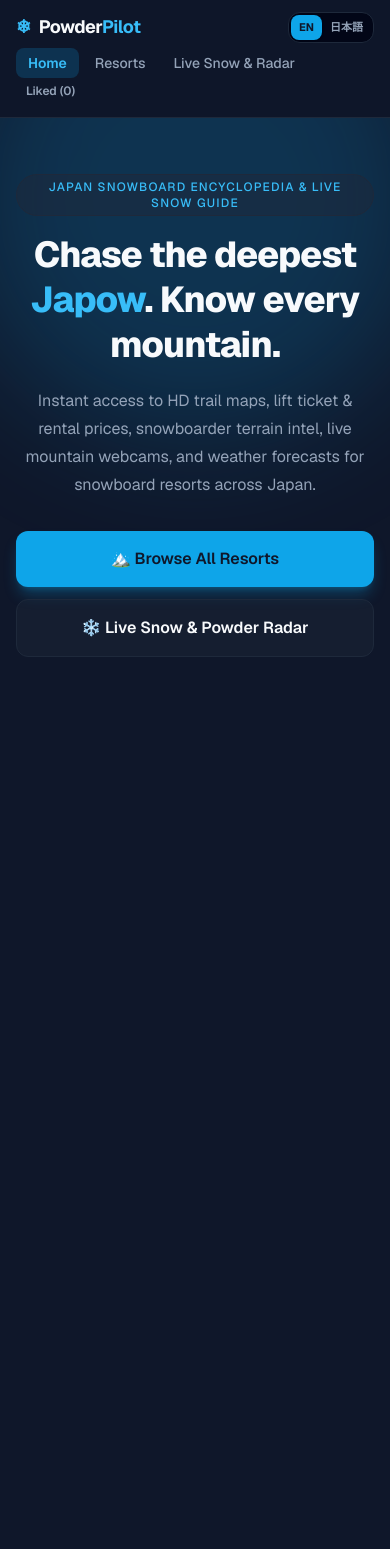
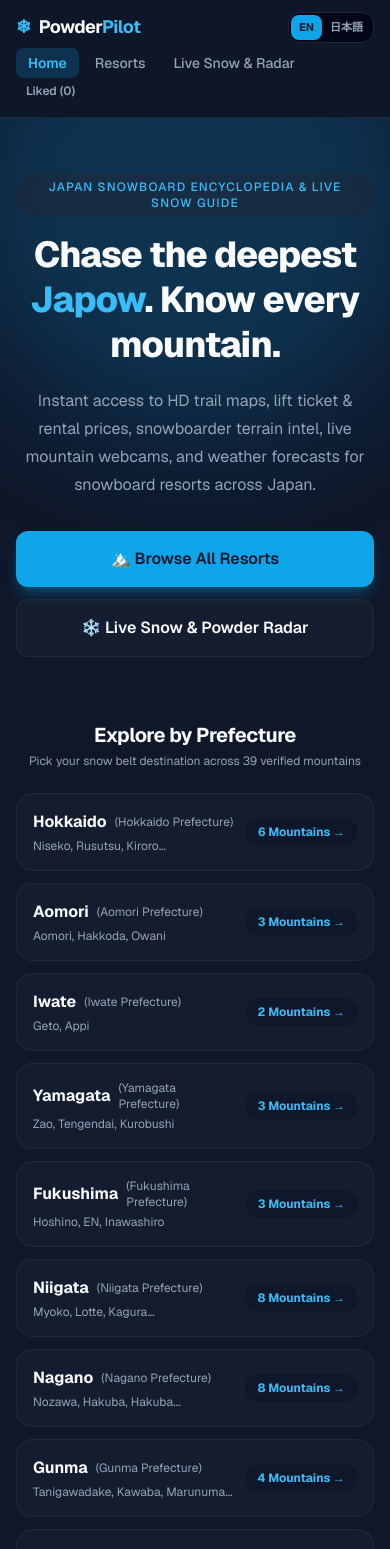
Before and after one commit to pujankhatri1689/powderpilot-japan, a Next.js app: page / in a window 390 px wide. Shown: the top 1549 px of the page. Before the commit the page ends 844 px from the top, so only its background shows below. Built offline with nearby package versions, Linux system fonts and the light colour scheme.

Commit message:
feat: add 2-column homepage prefecture grid, live count badges, and regional search

```diff
--- a/src/app/conditions/page.tsx
+++ b/src/app/conditions/page.tsx
@@ -4,7 +4,7 @@
 export const metadata: Metadata = {
   title: "Live Snow Conditions & Powder Radar | PowderPilot Japan",
   description:
-    "7-day summit snowfall leaderboard, freezing levels, and temperatures across Nagano, Niigata, and Gunma ski resorts.",
+    "7-day summit snowfall leaderboard, freezing levels, and temperatures across 39 ski resorts in Hokkaido, Tohoku, Nagano, Niigata, Gunma, and Gifu.",
 };
 
 export default function ConditionsPage() {
--- a/src/app/page.tsx
+++ b/src/app/page.tsx
@@ -2,9 +2,10 @@
 
 import Link from "next/link";
 import { useLanguage } from "@/context/LanguageContext";
+import { REGIONS, RESORTS } from "@/data/resorts";
 
 export default function Home() {
-  const { t } = useLanguage();
+  const { t, localizeRegion } = useLanguage();
 
   return (
     <section className="relative flex flex-1 flex-col overflow-hidden bg-charcoal">
@@ -14,7 +15,7 @@
         className="pointer-events-none absolute -top-40 left-1/2 h-[480px] w-[480px] -translate-x-1/2 rounded-full bg-ice-deep/20 blur-3xl"
       />
 
-      <div className="relative mx-auto flex w-full max-w-6xl flex-col items-center px-4 pt-14 pb-20 text-center sm:px-6 sm:pt-20 sm:pb-28">
+      <div className="relative mx-auto flex w-full max-w-6xl flex-col items-center px-4 pt-14 pb-20 text-center sm:px-6 sm:pt-20 sm:pb-24">
         <p className="mb-4 rounded-full border border-charcoal-light bg-charcoal-light/50 px-4 py-1 text-xs font-medium uppercase tracking-widest text-ice">
           {t.home.badge}
         </p>
@@ -43,6 +44,55 @@
             {t.home.radarBtn}
           </Link>
         </div>
+
+        {/* 2-Column Prefecture Choices */}
+        <div className="mt-16 w-full max-w-4xl text-left">
+          <div className="mb-6 flex flex-col items-center text-center">
+            <h2 className="text-xl font-bold tracking-tight text-snow sm:text-2xl">
+              {t.home.prefectureSectionTitle}
+            </h2>
+            <p className="mt-1 text-xs text-snow-muted sm:text-sm">
+              {t.home.prefectureSectionSubtitle}
+            </p>
+          </div>
+
+          <div className="grid gap-3 sm:grid-cols-2">
+            {REGIONS.map((region) => {
+              const resortsInRegion = RESORTS.filter((r) => r.region === region);
+              const previewNames = resortsInRegion
+                .slice(0, 3)
+                .map((r) => r.name.split(/[\s(（]/)[0])
+                .join(", ");
+              const hasMore = resortsInRegion.length > 3;
+
+              return (
+                <Link
+                  key={region}
+                  href={`/resorts?region=${region}`}
+                  className="group flex items-center justify-between gap-3 rounded-2xl border border-charcoal-light bg-charcoal-light/35 p-4 transition hover:border-ice/60 hover:bg-charcoal-light/55 active:scale-[0.99]"
+                >
+                  <div className="min-w-0 flex-1">
+                    <div className="flex items-center gap-2">
+                      <span className="text-base font-bold text-snow group-hover:text-ice transition">
+                        {localizeRegion(region)}
+                      </span>
+                      <span className="text-xs text-snow-muted">
+                        ({localizeRegion(region, true)})
+                      </span>
+                    </div>
+                    <p className="mt-1 truncate text-xs text-snow-muted">
+                      {previewNames}{hasMore ? "..." : ""}
+                    </p>
+                  </div>
+
+                  <span className="inline-flex shrink-0 items-center gap-1 rounded-xl bg-charcoal px-3 py-1.5 text-xs font-bold text-ice group-hover:bg-ice-deep group-hover:text-charcoal transition">
+                    {t.home.viewMountains(resortsInRegion.length)}
+                  </span>
+                </Link>
+              );
+            })}
+          </div>
+        </div>
       </div>
     </section>
   );
--- a/src/app/resorts/page.tsx
+++ b/src/app/resorts/page.tsx
@@ -5,7 +5,7 @@
 export const metadata: Metadata = {
   title: "Resorts | PowderPilot Japan",
   description:
-    "Compare snowboard resorts across Nagano, Niigata, and Gunma by vertical drop, tree runs, lift pass price, and train time from Tokyo.",
+    "Compare 39 top snowboard resorts across Hokkaido, Nagano, Niigata, Iwate, Tohoku, Gunma, and Gifu by vertical drop, tree runs, lift pass price, and transit time.",
 };
 
 export default function ResortsPage() {
--- a/src/components/ResortDirectory.tsx
+++ b/src/components/ResortDirectory.tsx
@@ -15,7 +15,12 @@
   const { isFavorite, toggleFavorite, favoritesCount } = useFavorites();
   const { lang, t, localizeResort, localizeRegion } = useLanguage();
 
-  const [selectedRegion, setSelectedRegion] = useState<Region | "All">("All");
+  const [selectedRegion, setSelectedRegion] = useState<Region | "All">(() => {
+    const fromUrl = searchParams.get("region");
+    return fromUrl && REGIONS.includes(fromUrl as Region)
+      ? (fromUrl as Region)
+      : "All";
+  });
   const [treeRunsOnly, setTreeRunsOnly] = useState(false);
   const [showFavoritesOnly, setShowFavoritesOnly] = useState(
     () => searchParams.get("favorites") === "true",
@@ -23,6 +28,14 @@
   const [searchQuery, setSearchQuery] = useState("");
   const [sortBy, setSortBy] = useState<SortKey>("vertical");
   const [visibleLimit, setVisibleLimit] = useState(18);
+
+  // Sync selectedRegion if URL query param changes
+  useEffect(() => {
+    const fromUrl = searchParams.get("region");
+    if (fromUrl && REGIONS.includes(fromUrl as Region)) {
+      setSelectedRegion(fromUrl as Region);
+    }
+  }, [searchParams]);
 
   // Reset pagination limit when filters change
   useEffect(() => {
@@ -44,10 +57,22 @@
       }
       if (!query) return true;
 
-      // Match search query against English and Japanese resort data
+      // Match search query against English and Japanese resort data + regional umbrellas
       const jaResort = getLocalizedResort(resort, "ja");
+      const matchesTohoku =
+        (query === "tohoku" || query === "東北") &&
+        ["Aomori", "Iwate", "Yamagata", "Fukushima"].includes(resort.region);
+      const matchesShinetsu =
+        (query === "shinetsu" || query === "信越" || query === "chubu" || query === "中部") &&
+        ["Nagano", "Niigata", "Gifu"].includes(resort.region);
+      const matchesKanto =
+        (query === "kanto" || query === "関東") &&
+        ["Gunma"].includes(resort.region);
 
       return (
+        matchesTohoku ||
+        matchesShinetsu ||
+        matchesKanto ||
         resort.name.toLowerCase().includes(query) ||
         resort.japaneseName.toLowerCase().includes(query) ||
         resort.area.toLowerCase().includes(query) ||
@@ -96,22 +121,36 @@
       {/* Filter & Search Bar */}
       <div className="mb-8 flex flex-col gap-4 rounded-2xl border border-charcoal-light bg-charcoal-light/40 p-4 sm:p-5">
         <div className="flex flex-col gap-3 sm:flex-row sm:items-center sm:justify-between">
-          {/* Region Pills */}
+          {/* Region Pills with live mountain count badges */}
           <div className="flex flex-wrap items-center gap-2">
             {(["All", ...REGIONS] as const).map((region) => {
               const active = selectedRegion === region;
+              const count =
+                region === "All"
+                  ? RESORTS.length
+                  : RESORTS.filter((r) => r.region === region).length;
+
               return (
                 <button
                   key={region}
                   type="button"
                   onClick={() => setSelectedRegion(region)}
-                  className={`rounded-xl px-3.5 py-2 text-xs font-semibold transition sm:text-sm ${
+                  className={`inline-flex items-center gap-1.5 rounded-xl px-3.5 py-2 text-xs font-semibold transition sm:text-sm ${
                     active
-                      ? "bg-ice-deep text-charcoal shadow-md shadow-ice-deep/25"
+                      ? "bg-ice-deep text-charcoal shadow-md shadow-ice-deep/25 font-bold"
                       : "bg-charcoal text-snow-muted hover:text-snow"
                   }`}
                 >
-                  {localizeRegion(region)}
+                  <span>{localizeRegion(region)}</span>
+                  <span
+                    className={`rounded-full px-1.5 py-0.5 text-[10px] font-bold ${
+                      active
+                        ? "bg-charcoal/20 text-charcoal"
+                        : "bg-charcoal-light/70 text-snow-muted"
+                    }`}
+                  >
+                    {count}
+                  </span>
                 </button>
               );
             })}
--- a/src/i18n/translations.ts
+++ b/src/i18n/translations.ts
@@ -119,6 +119,9 @@
       browseBtn: "🏔️ Browse All Resorts",
       radarBtn: "❄️ Live Snow & Powder Radar",
       resortsCount: (n: number) => `${n} resorts`,
+      prefectureSectionTitle: "Explore by Prefecture",
+      prefectureSectionSubtitle: "Pick your snow belt destination across 39 verified mountains",
+      viewMountains: (n: number) => `${n} Mountains →`,
     },
     directory: {
       backToHome: "Back to Home",
@@ -131,7 +134,7 @@
       likedBtn: (count: number) => `Liked (${count})`,
       treeRunsBtn: "Tree Runs Allowed",
       searchPlaceholder:
-        "Search resort, area (e.g. Hakuba, Yuzawa), or vibe in EN / 日本語 / 中文...",
+        "Search resort, area (e.g. Hakuba, Niseko, Yuzawa), or region in English / 日本語...",
       sortByLabel: "Sort by:",
       sortVertical: "Biggest Vertical (m)",
       sortTopElevation: "Highest Peak (m)",
@@ -350,6 +353,9 @@
       browseBtn: "🏔️ すべてのスキー場を見る",
       radarBtn: "❄️ リアルタイム降雪・パウダーレーダー",
       resortsCount: (n: number) => `${n} スキー場`,
+      prefectureSectionTitle: "都道府県からゲレンデを探す",
+      prefectureSectionSubtitle: "北は北海道から岐阜まで、全国9エリア・39の厳選スノーリゾート",
+      viewMountains: (n: number) => `${n} スキー場 →`,
     },
     directory: {
       backToHome: "ホームへ戻る",
```
Also changed, not shown: src/components/ConditionsDashboard.tsx (+18 -4 lines).
